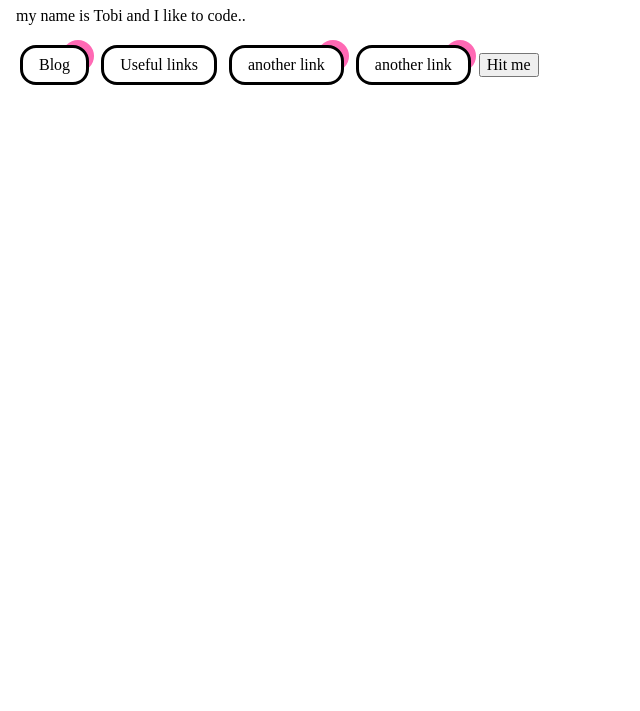
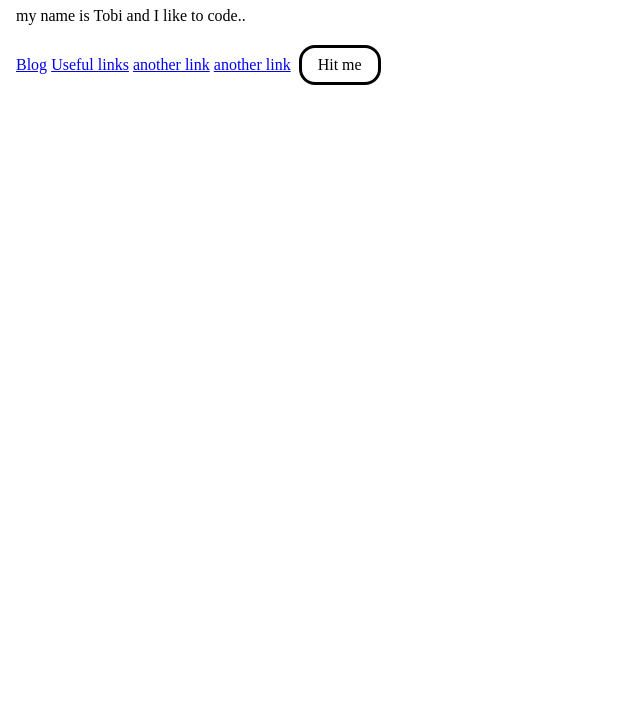
Before and after one commit to BoaPi/tobiasweyer.dev, an Eleventy site: page index.html in a window 1280 px wide. Shown: the part 89-800 px from the top of the page, without its empty margins (0-640 px from the left). Built offline with nearby package versions, Linux system fonts and the light colour scheme; Eleventy itself is replaced by a stand-in of ours; files that its build step writes are made by us from their sources.

Commit message:
refactor styles of link to button

```diff
--- a/src/assets/main.css
+++ b/src/assets/main.css
@@ -6,6 +6,7 @@
   --border-color: black;
   --base-spacing: 1rem;
   --default-font-size: 1rem;
+  --shadow: 0.25rem 0.25rem var(--highlight);
 }
 
 main {
@@ -13,7 +14,7 @@ main {
 }
 
 /* Link styles */
-a {
+button {
   position: relative;
   display: inline-block;
   color: var(--color);
@@ -24,48 +25,15 @@ a {
   text-decoration: none;
   padding: 0.5rem 1rem;
   margin: 0.25rem;
-}
-
-/* marker for links */
-a::after {
-  position: absolute;
-  display: block;
-  z-index: -1;
-  top: -0.5rem;
-  right: -0.5rem;
-  content: "";
-  height: 2rem;
-  width: 2rem;
-  border-radius: 1rem;
-  background-color: var(--highlight);
+  outline-offset: 3px;
   transition: all 150ms;
 }
 
-a:hover::after {
-  z-index: -1;
-  transform: translateY(1rem);
+button:hover {
+  box-shadow: var(--shadow);
 }
 
-/* second iteration of a link tag */
-a:nth-of-type(2) {
-  transition: all 150ms;
+button:active {
+  box-shadow: 0 0 var(--highlight);
+  transform: translate(0.25rem, 0.25rem);
 }
-
-a:nth-of-type(2)::after {
-  top: 0;
-  left: 0;
-  right: 0;
-  bottom: 0;
-  /* background-color: black; */
-  width: 100%;
-  height: 100%;
-}
-
-a:nth-of-type(2):hover {
-  /* border-color: var(--highlight); */
-  /* transform: translate(-0.25rem, -0.25rem); */
-}
-
-a:nth-of-type(2):hover::after {
-  transform: translate(0.5rem, 0.5rem);
-}
```
